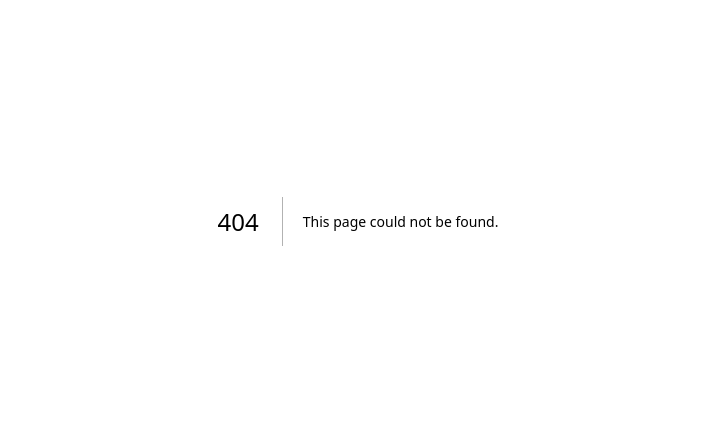
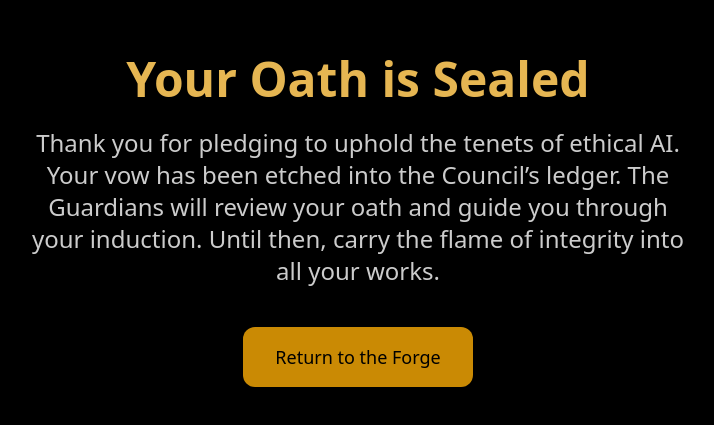
Before and after one commit to ethicsbuild/edai-landing, a Next.js app: page /thank-you in a window 1280 px wide. Before the commit this address had no page. Shown: the part 179-604 px from the top of the page, without its empty margins (282-996 px from the left). Built offline with nearby package versions, Linux system fonts and the light colour scheme.

Commit message:
Add thank-you page for Council signup

```diff
--- /dev/null
+++ b/src/app/thank-you/page.tsx
@@ -0,0 +1,27 @@
+export const metadata = {
+  title: "Your Oath Is Sealed — E.D.A.I.",
+  description:
+    "Your vow has been recorded in the ledger of E.D.A.I. Guardians will soon reach out.",
+};
+
+export default function ThankYouPage() {
+  return (
+    <main className="min-h-screen bg-black text-white flex flex-col justify-center items-center px-6 py-20">
+      <h1 className="text-4xl md:text-5xl font-bold mb-6">
+        <span className="text-edai-gold">Your Oath is Sealed</span>
+      </h1>
+      <p className="text-xl md:text-2xl text-white/80 max-w-2xl text-center mb-10 leading-relaxed">
+        Thank you for pledging to uphold the tenets of ethical AI. Your vow has been
+        etched into the Council’s ledger. The Guardians will review your oath and
+        guide you through your induction. Until then, carry the flame of integrity
+        into all your works.
+      </p>
+      <a
+        href="/"
+        className="inline-flex items-center justify-center rounded-xl px-8 py-4 text-lg font-medium bg-yellow-600 text-black hover:bg-yellow-500 transition-colors"
+      >
+        Return to the Forge
+      </a>
+    </main>
+  );
+}
```
